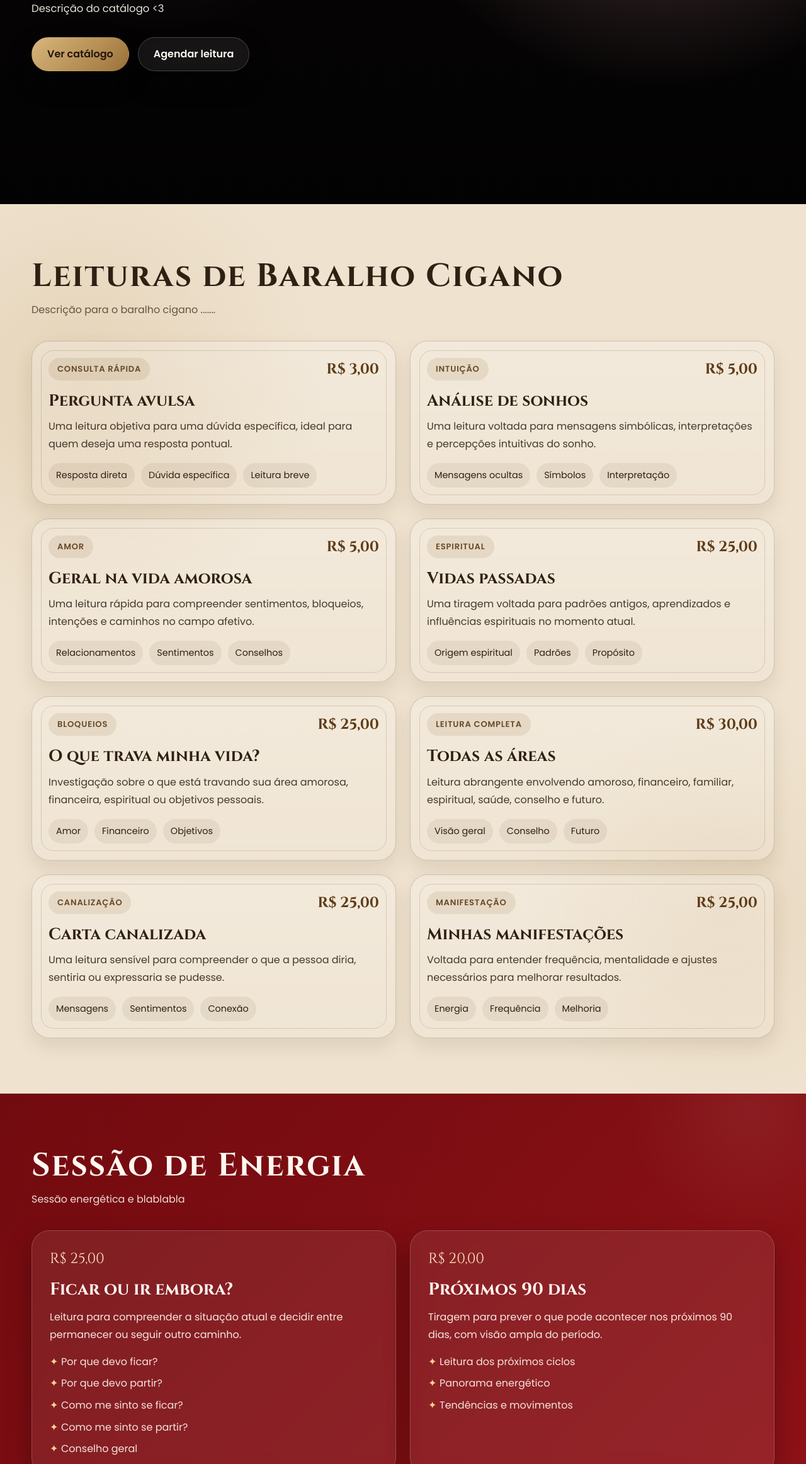
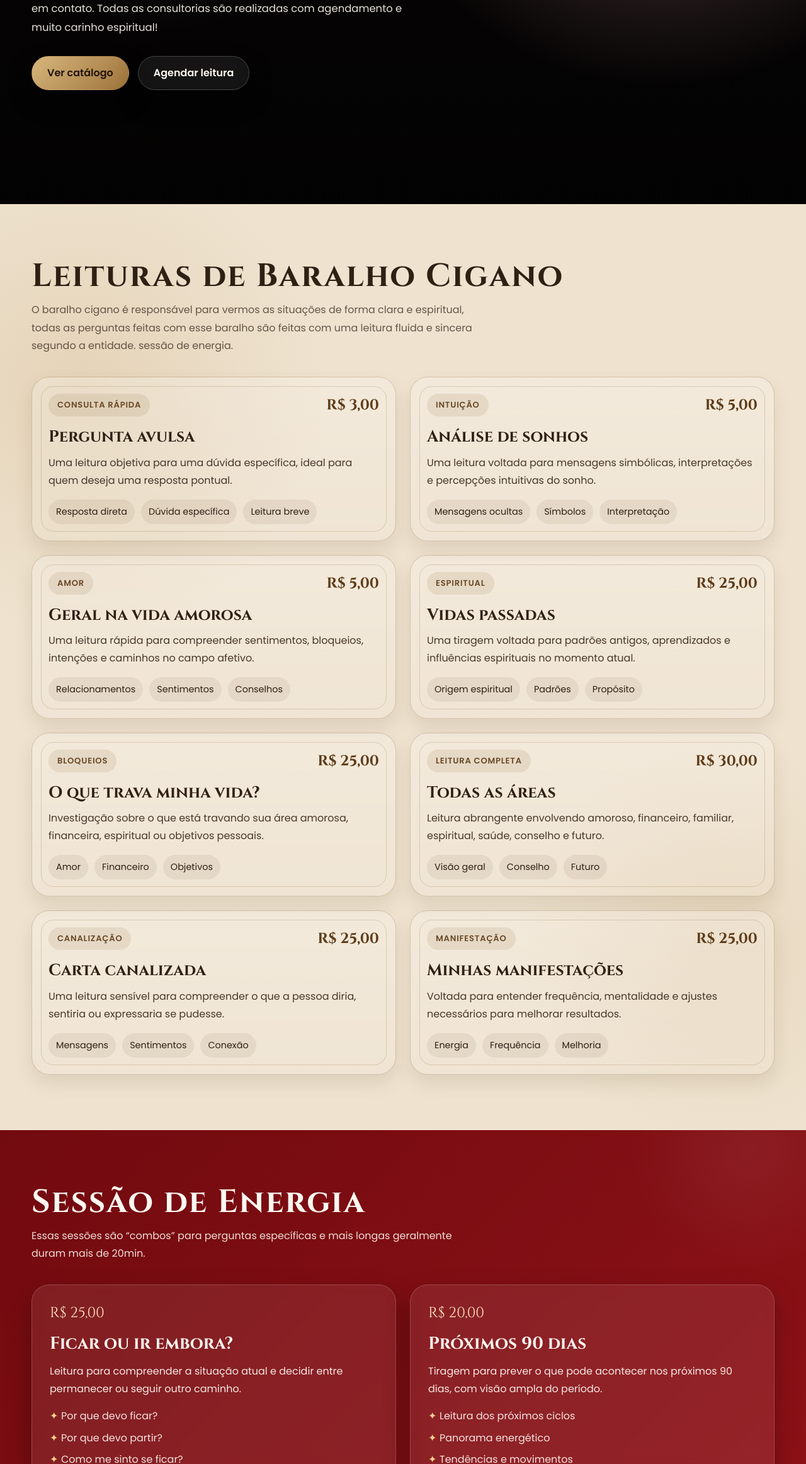
Before and after one commit to ofranbraga/catalogo-tarot, a plain HTML site: page index.html in a window 1280 px wide. Shown: the part 476-2800 px from the top of the page at 63% size. Drawn offline with Linux system fonts and the light colour scheme.

Commit message:
Enhance content in index.html for better clarity and engagement in various sections

```diff
--- a/index.html
+++ b/index.html
@@ -771,7 +771,8 @@
         <h1>Bem-vinda(o)</h1>
         <h2>Descubra leituras intuitivas, energéticas e espirituais</h2>
         <p>
-          Descrição do catálogo &lt;3
+          Olá, bem vinda(o) ao catálogo! Caso tenha alguma duvida só entrar em contato. Todas as consultorias são realizadas
+          com agendamento e muito carinho espiritual!
         </p>
         <div class="actions">
           <a class="btn btn-primary" href="#catalogo">Ver catálogo</a>
@@ -786,7 +787,8 @@
       <div class="soft-header">
         <h2 class="section-title">Leituras de Baralho Cigano</h2>
         <p class="section-subtitle">
-          Descrição para o baralho cigano .......
+          O baralho cigano é responsável para vermos as situações de forma clara e espiritual, todas as perguntas feitas com esse baralho são feitas com uma leitura fluida e sincera segundo a entidade.
+          sessão de energia.
         </p>
       </div>
 
@@ -911,7 +913,7 @@
       <div class="energy-header">
         <h2 class="section-title">Sessão de Energia</h2>
         <p class="section-subtitle">
-          Sessão energética e blablabla
+          Essas sessões são “combos” para perguntas específicas e mais longas geralmente duram mais de 20min.
         </p>
       </div>
 
@@ -1010,7 +1012,8 @@
           <h2 class="about-title">Uma leitura feita com sensibilidade, intuição e acolhimento</h2>
 
           <p class="about-text">
-            Meu nome é Marih.........
+            Meu nome é Marih (Marina), sou taróloga de baralho cigano, espírita e tarô tradicional. Participo dessa jornada a
+            mais de 15 anos, acredito que cada pessoa precisa de uma direção espiritual para seguir mais confiante seu caminho.
             <br><br>
             Aqui, o objetivo não é apenas responder perguntas, mas também oferecer um espaço
             de orientação e escuta, com uma abordagem acolhedora e sincera.
```
